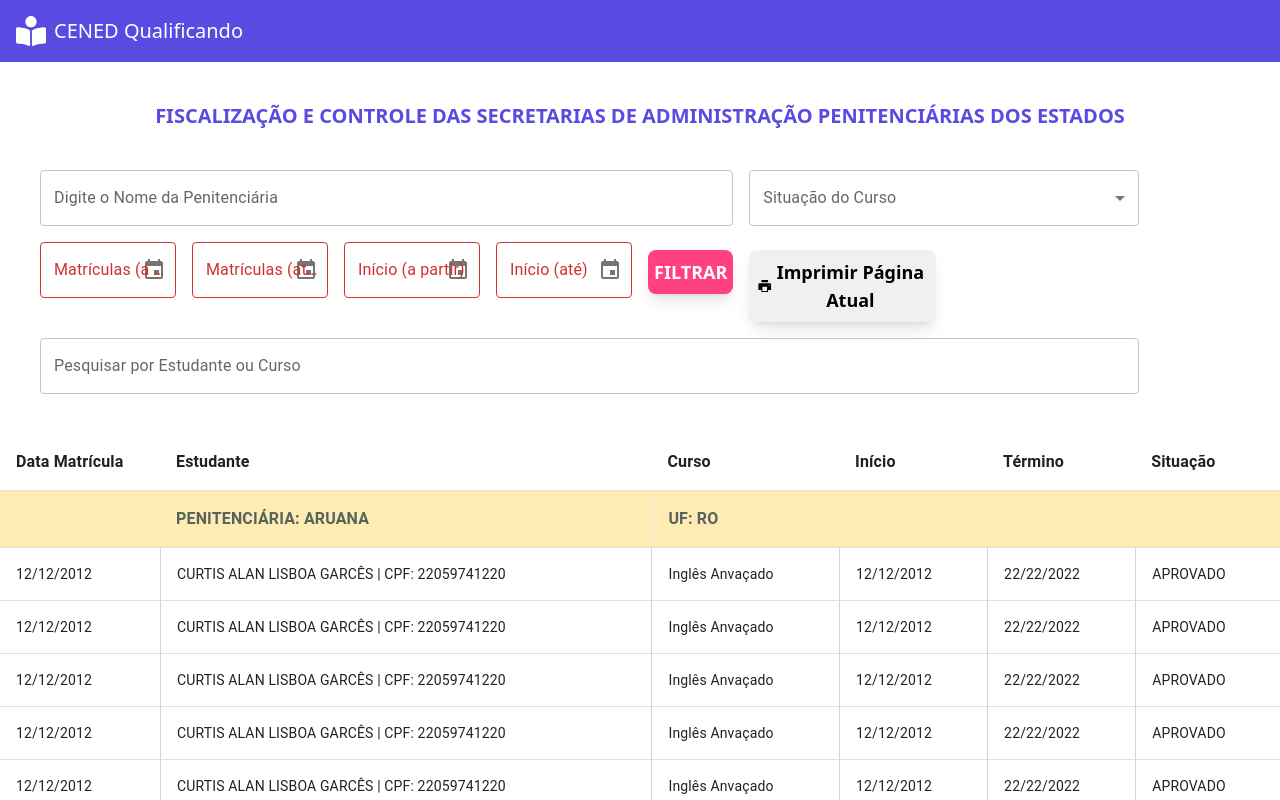
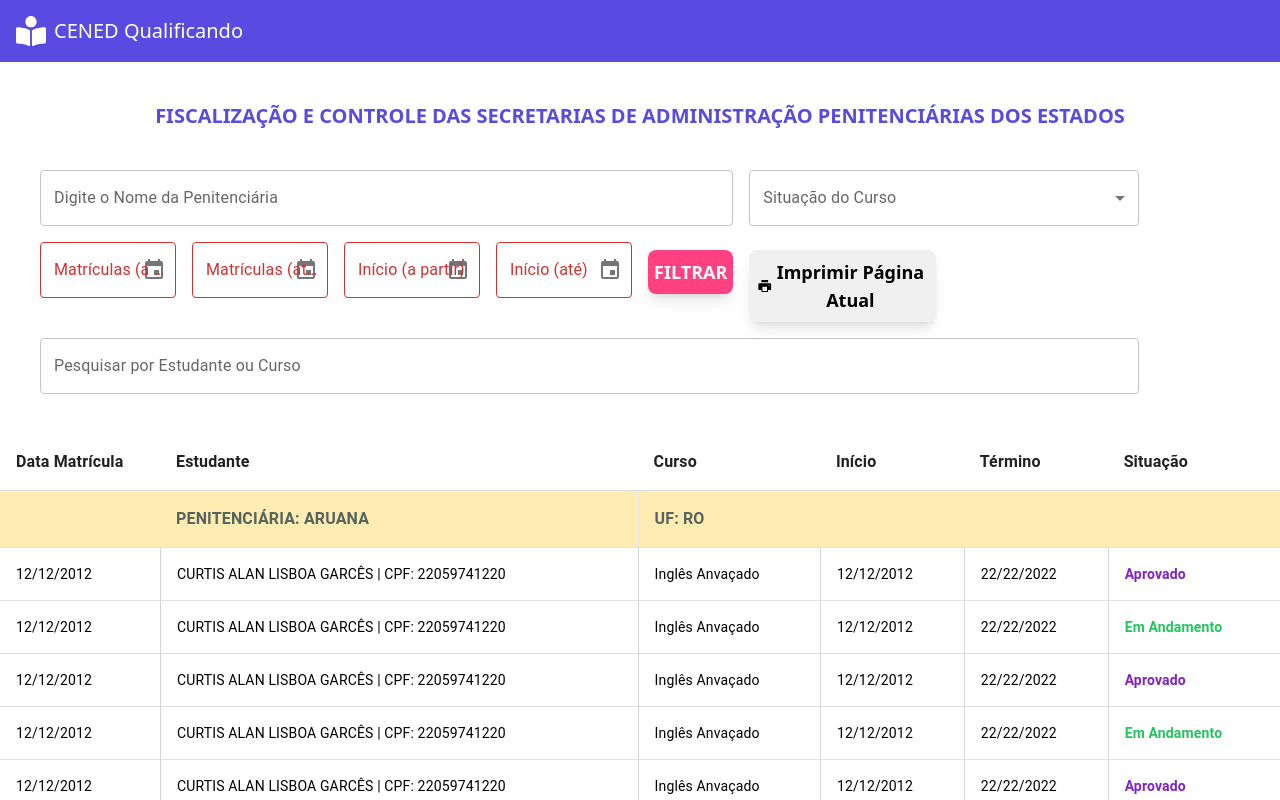
Before and after one commit to lucas-010/cened-administracao-penitenciaria, a React (Create React App) app: page /matriculas in a window 1280 px wide. Shown: the top 800 px of the page. Built offline with nearby package versions, Linux system fonts and the light colour scheme.

Commit message:
situations colarized

```diff
--- a/src/Components/Manager/Filters.jsx
+++ b/src/Components/Manager/Filters.jsx
@@ -8,10 +8,10 @@ import {AiFillPrinter} from 'react-icons/ai'
 import React, { useState } from 'react'
 
 export default function Filters() {
-    const [dateRegistration1, setDateRegistration1] = useState('14/07/2022')
-    const [dateRegistration2, setDateRegistration2] = useState('14/07/2022')
-    const [dateRegistration3, setDateRegistration3] = useState('14/07/2022')
-    const [dateRegistration4, setDateRegistration4] = useState('14/07/2022')
+    const [dateRegistration1, setDateRegistration1] = useState('')
+    const [dateRegistration2, setDateRegistration2] = useState('')
+    const [dateRegistration3, setDateRegistration3] = useState('')
+    const [dateRegistration4, setDateRegistration4] = useState('')
   return (
     <div className='m-10'>
         <Grid container spacing={2}>
--- a/src/Components/Manager/TableContent.jsx
+++ b/src/Components/Manager/TableContent.jsx
@@ -55,7 +55,7 @@ export default function TableContent() {
             course: 'Inglês Anvaçado',
             init: '12/12/2012',
             end: '22/22/2022',
-            situation: 'APROVADO'
+            situation: 'Aprovado'
         },
         {
           datam: '12/12/2012',
@@ -63,7 +63,7 @@ export default function TableContent() {
           course: 'Inglês Anvaçado',
           init: '12/12/2012',
           end: '22/22/2022',
-          situation: 'APROVADO'
+          situation: 'Em Andamento'
       },
         {
           datam: '12/12/2012',
@@ -71,7 +71,7 @@ export default function TableContent() {
           course: 'Inglês Anvaçado',
           init: '12/12/2012',
           end: '22/22/2022',
-          situation: 'APROVADO'
+          situation: 'Aprovado'
       },
       {
         datam: '12/12/2012',
@@ -79,7 +79,7 @@ export default function TableContent() {
         course: 'Inglês Anvaçado',
         init: '12/12/2012',
         end: '22/22/2022',
-        situation: 'APROVADO'
+        situation: 'Em Andamento'
     },
     {
       datam: '12/12/2012',
@@ -87,90 +87,8 @@ export default function TableContent() {
       course: 'Inglês Anvaçado',
       init: '12/12/2012',
       end: '22/22/2022',
-      situation: 'APROVADO'
-  },
-  {
-    datam: '12/12/2012',
-    student: 'CURTIS ALAN LISBOA GARCÊS | CPF: 22059741220	',
-    course: 'Inglês Anvaçado',
-    init: '12/12/2012',
-    end: '22/22/2022',
-    situation: 'APROVADO'
-  },
-
-  {
-    datam: '12/12/2012',
-    student: 'CURTIS ALAN LISBOA GARCÊS | CPF: 22059741220	',
-    course: 'Inglês Anvaçado',
-    init: '12/12/2012',
-    end: '22/22/2022',
-    situation: 'APROVADO'
-  },{
-    datam: '12/12/2012',
-    student: 'CURTIS ALAN LISBOA GARCÊS | CPF: 22059741220	',
-    course: 'Inglês Anvaçado',
-    init: '12/12/2012',
-    end: '22/22/2022',
-    situation: 'APROVADO'
-  },
-  {
-    datam: '12/12/2012',
-    student: 'CURTIS ALAN LISBOA GARCÊS | CPF: 22059741220	',
-    course: 'Inglês Anvaçado',
-    init: '12/12/2012',
-    end: '22/22/2022',
-    situation: 'APROVADO'
-  },
-  {
-    datam: '12/12/2012',
-    student: 'CURTIS ALAN LISBOA GARCÊS | CPF: 22059741220	',
-    course: 'Inglês Anvaçado',
-    init: '12/12/2012',
-    end: '22/22/2022',
-    situation: 'APROVADO'
-},
-{
-  datam: '12/12/2012',
-  student: 'CURTIS ALAN LISBOA GARCÊS | CPF: 22059741220	',
-  course: 'Inglês Anvaçado',
-  init: '12/12/2012',
-  end: '22/22/2022',
-  situation: 'APROVADO'
-},
-{
-  datam: '12/12/2012',
-  student: 'CURTIS ALAN LISBOA GARCÊS | CPF: 22059741220	',
-  course: 'Inglês Anvaçado',
-  init: '12/12/2012',
-  end: '22/22/2022',
-  situation: 'APROVADO'
-},
-{
-  datam: '12/12/2012',
-  student: 'CURTIS ALAN LISBOA GARCÊS | CPF: 22059741220	',
-  course: 'Inglês Anvaçado',
-  init: '12/12/2012',
-  end: '22/22/2022',
-  situation: 'APROVADO'
-},
-{
-  datam: '12/12/2012',
-  student: 'CURTIS ALAN LISBOA GARCÊS | CPF: 22059741220	',
-  course: 'Inglês Anvaçado',
-  init: '12/12/2012',
-  end: '22/22/2022',
-  situation: 'APROVADO'
-},
-{
-  datam: '12/12/2012',
-  student: 'CURTIS ALAN LISBOA GARCÊS | CPF: 22059741220	',
-  course: 'Inglês Anvaçado',
-  init: '12/12/2012',
-  end: '22/22/2022',
-  situation: 'APROVADO'
-},
-
-    ])
+      situation: 'Aprovado'
+  },])
     const [page, setPage] = useState(0);
     const [rowsPerPage, setRowsPerPage] = useState(10);
     const [students, setStudents] = useState([])
@@ -250,9 +168,9 @@ export default function TableContent() {
                       const value = row[column.id];
                       return (
                         <TableCell className={`${column.id === 'datam' ? 'w-40 border-l-0' : 'border-l border-gray-300'}`} key={column.id} align={column.align}>
-                          {column.format && typeof value === 'number'
+                          <p className={`${value === 'Aprovado' ? 'text-purple-700 font-semibold' : 'text-black'} ${value === 'Em Andamento' ? 'text-green-500 font-semibold' : 'text-black'}`}>{column.format && typeof value === 'number'
                             ? column.format(value)
-                            : value}
+                            : value}</p>
                         </TableCell>
                       );
                     })}
```
